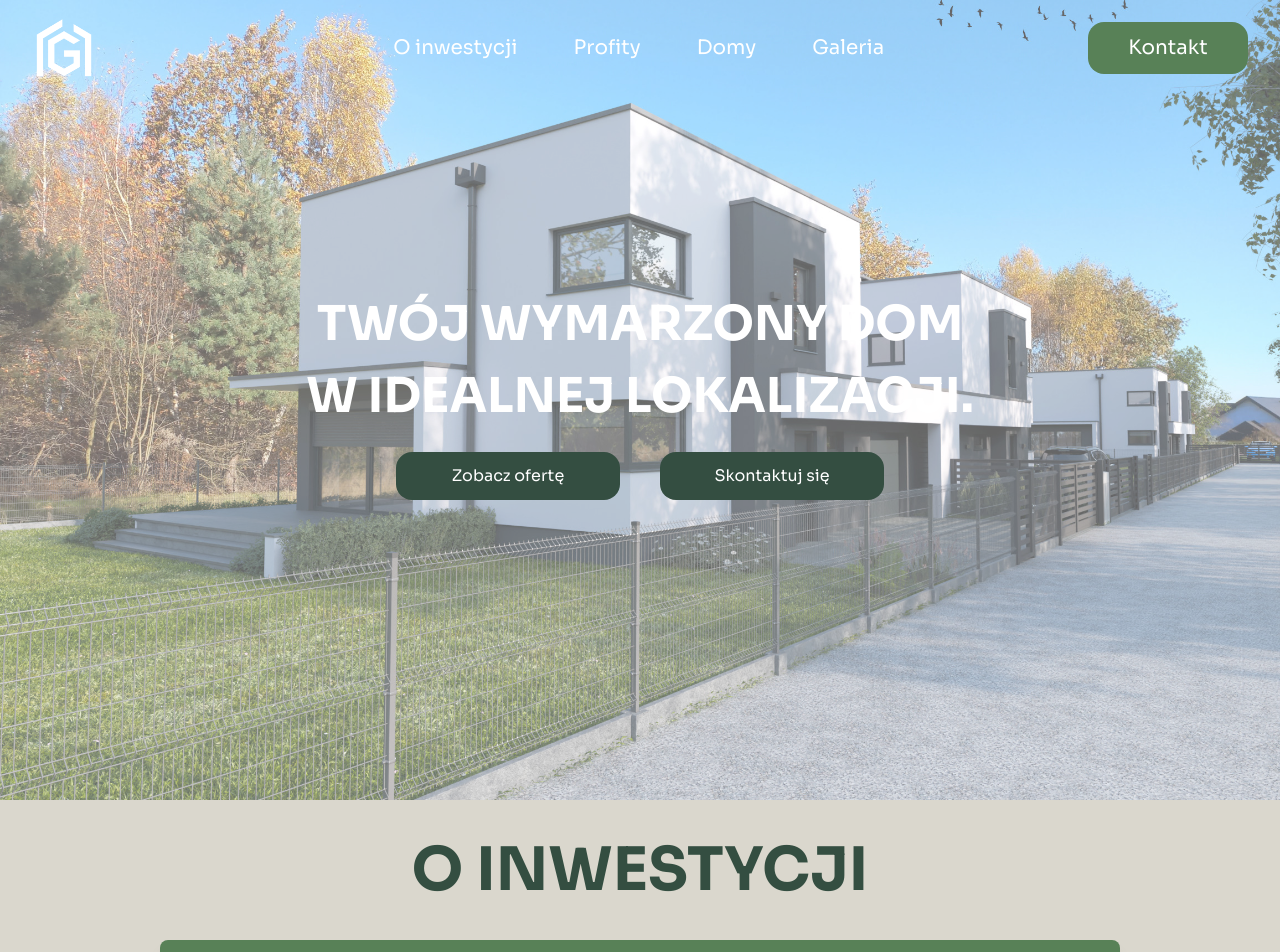
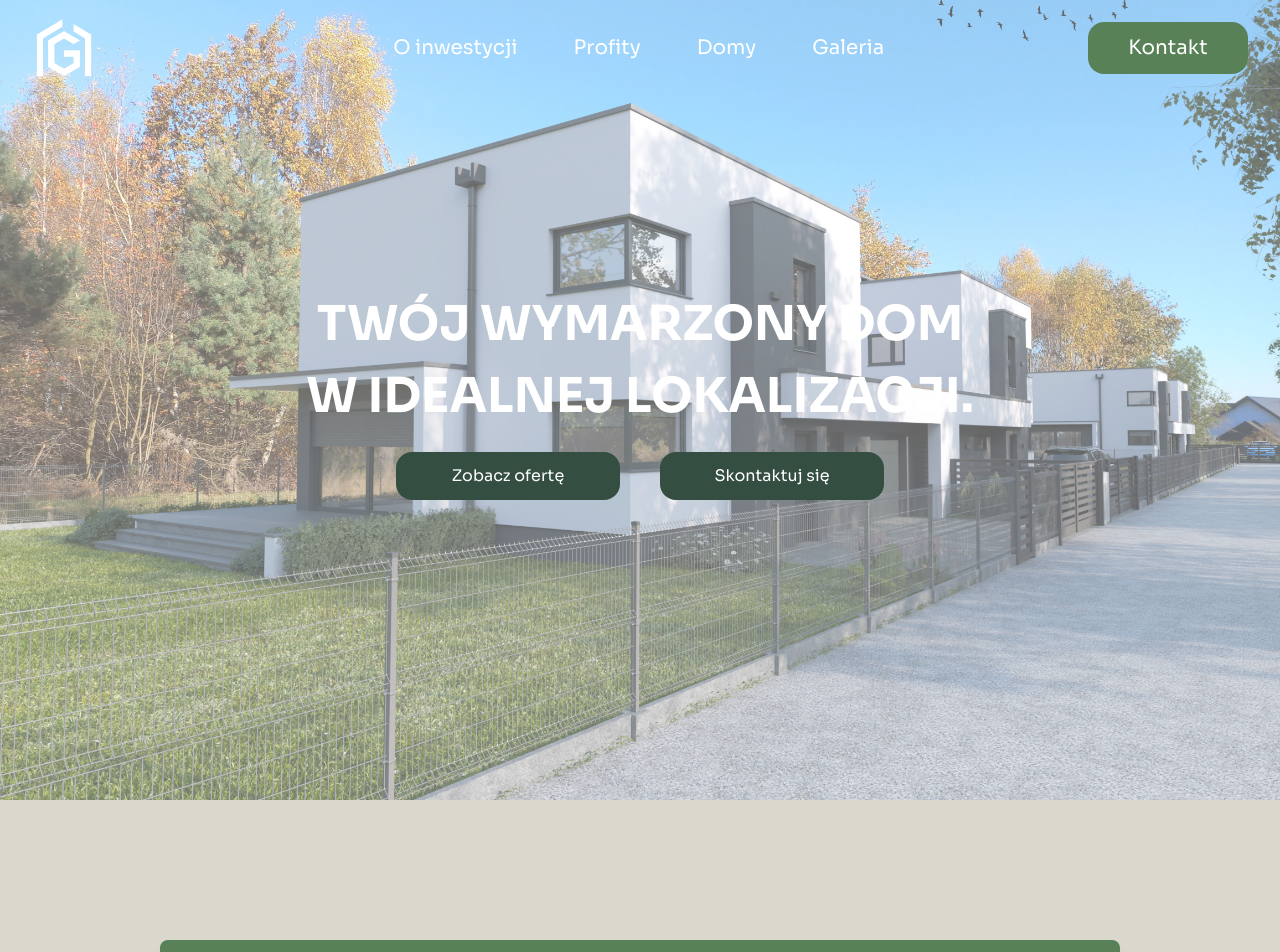
Before and after one commit to damiankaniewski/czarnochowice-website, a Next.js app: page / in a window 1280 px wide. Shown: the top 952 px of the page. Built offline with nearby package versions, Linux system fonts and the light colour scheme; a web font is replaced by a local one.

Commit message:
feat: added zoom-in to header in investment section

```diff
--- a/src/components/Investment.tsx
+++ b/src/components/Investment.tsx
@@ -8,7 +8,10 @@ export default function Investment() {
       className="w-full h-full flex flex-col items-center bg-grey relative scroll-mt-20"
     >
       <div>
-        <p className="text-6xl text-green4 pt-10 font-bold break-words max-w-full">
+        <p
+          className="text-6xl text-green4 pt-10 font-bold break-words max-w-full"
+          data-aos="zoom-in"
+        >
           O INWESTYCJI
         </p>
       </div>
```
